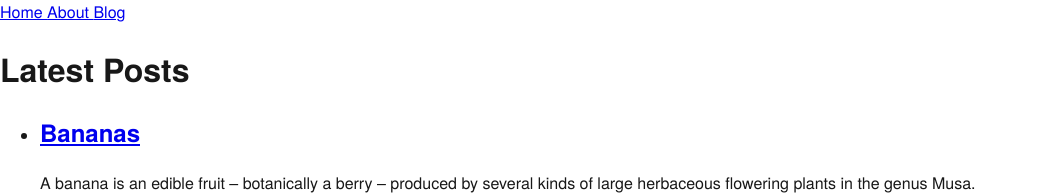
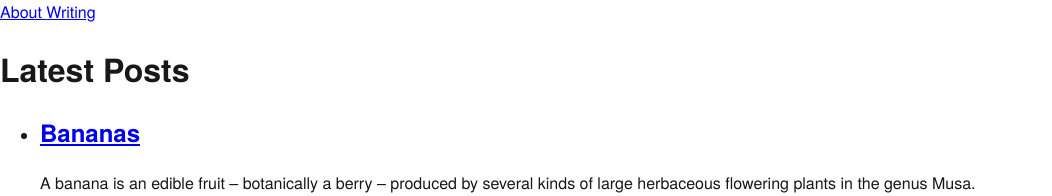
Before and after one commit to renan-taranto/renan-taranto.github.io, a Jekyll site: the page built from writing.html, in a window 1280 px wide. Shown: the top 196 px of the page, without its empty margins (0-1052 px from the left). Built offline with Jekyll 4.4.1, drawn with Linux system fonts in a browser that asks for light colours; nearby versions of some CDN libraries.

Commit message:
[Navigation] Remove "home"

```diff
--- a/_data/navigation.yml
+++ b/_data/navigation.yml
@@ -1,6 +1,4 @@
-- name: Home
-  link: /
 - name: About
   link: /about.html
-- name: Blog
-  link: /blog.html
+- name: Writing
+  link: /writing.html
--- a/blog.html
+++ b/writing.html
@@ -1,5 +1,5 @@
 ---
-title: Blog
+title: Writing
 ---
 <h1>Latest Posts</h1>
 
```
